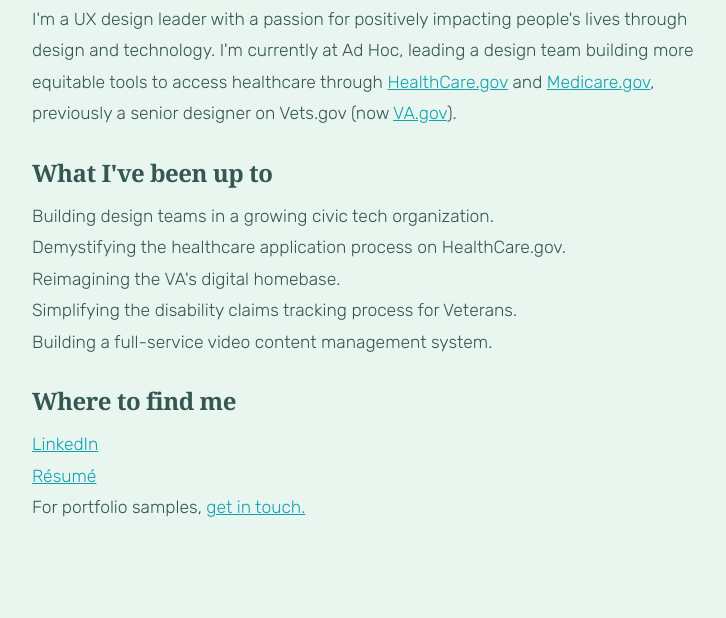
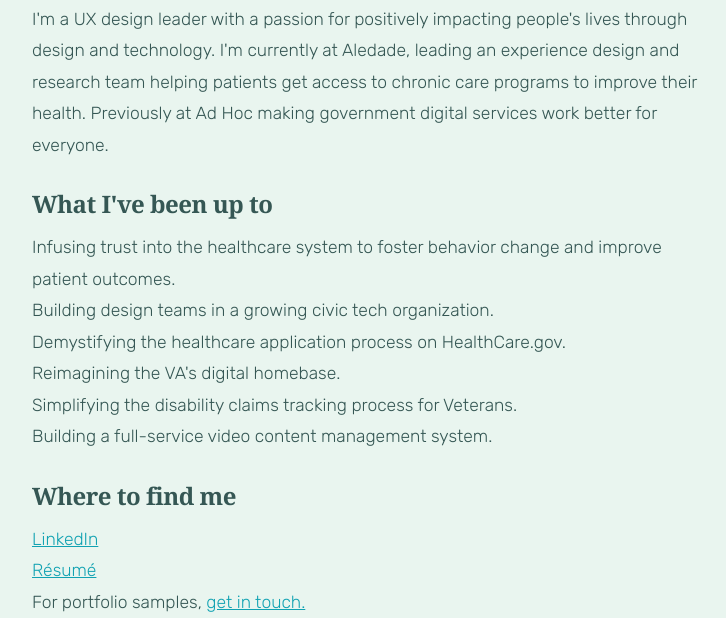
Before and after one commit to melwoodard/melwoodard.github.io, a plain HTML site: page index.html in a window 1280 px wide. Shown: the part 223-841 px from the top of the page, without its empty margins (96-822 px from the left). Before the commit the page ends 800 px from the top, so only its background shows below. Drawn offline with Linux system fonts and the light colour scheme; a web font is replaced by a local one.

Commit message:
Update index.html

```diff
--- a/index.html
+++ b/index.html
@@ -7,7 +7,7 @@
   <meta charset="utf-8">
   <title>Mel Woodard | UX Design</title>
   <meta name="description" content="User Experience Design Leader">
-  <meta name="keywords" content="Mel Woodard, web design, UX design, product design, UI design, design, senior, lead, principal, director, user experience">
+  <meta name="keywords" content="Mel Woodard, web design, UX design, product design, UI design, design, senior, lead, principal, director, user experience, experience design">
   <meta name="author" content="Mel Woodard">
   <meta property="og:title" content="Mel Woodard">
   <meta property="twitter:title" content="Mel Woodard">
@@ -42,9 +42,10 @@
       <div class="eight columns" style="margin-top: 10%">
         <a href="index.html"><img src="images/logo.svg"></a>
         <h1>Hi! I'm Mel Woodard.</h1>
-        <p>I'm a UX design leader with a passion for positively impacting people's lives through design and technology. I'm currently at Ad Hoc, leading a design team building more equitable tools to access healthcare through <a href="https://www.healthcare.gov">HealthCare.gov</a> and <a href="https://www.medicare.gov">Medicare.gov</a>, previously a senior designer on Vets.gov (now <a href="https://www.va.gov">VA.gov</a>).</p>
+        <p>I'm a UX design leader with a passion for positively impacting people's lives through design and technology. I'm currently at Aledade, leading an experience design and research team helping patients get access to chronic care programs to improve their health. Previously at Ad Hoc making government digital services work better for everyone.</p>
         <h5>What I've been up to</h5>
-        <p>Building design teams in a growing civic tech organization.</br>
+        <p>Infusing trust into the healthcare system to foster behavior change and improve patient outcomes.</br>
+        Building design teams in a growing civic tech organization.</br>
         Demystifying the healthcare application process on HealthCare.gov.</br>
         Reimagining the VA's digital homebase.</br>
         Simplifying the disability claims tracking process for Veterans.</br>
```
